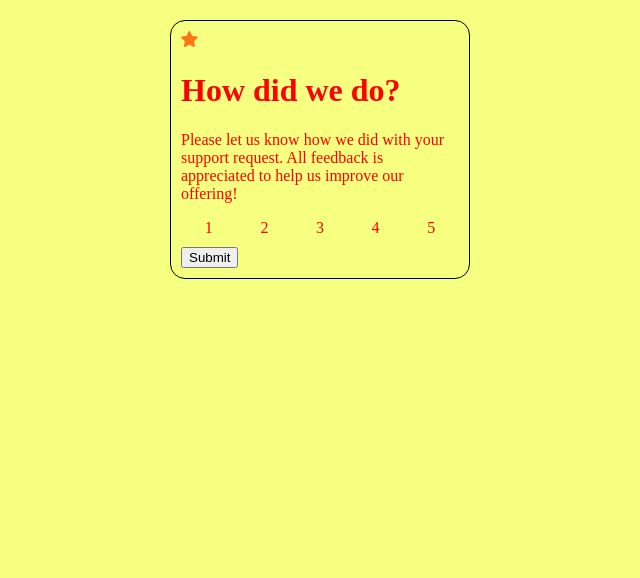
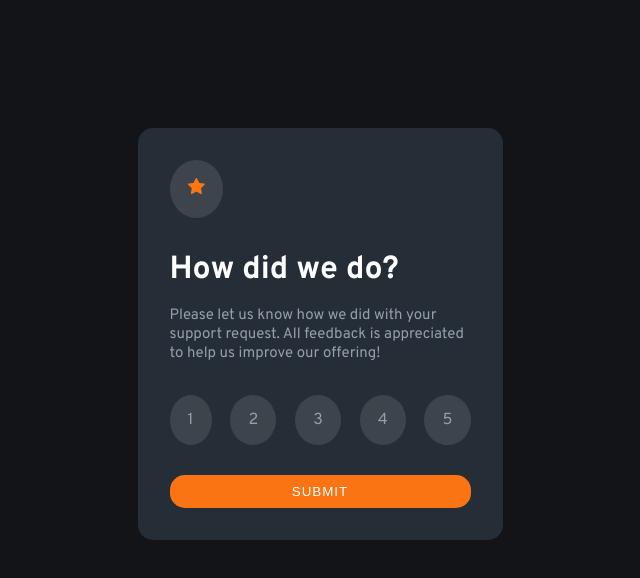
Before and after one commit to khasTema/interactive_rating_fe_chal, a React app: page / in a window 1280 px wide. Shown: the top 578 px of the page, without its empty margins (320-960 px from the left). Built offline with nearby package versions, Linux system fonts and the light colour scheme; the HTML template or start-up script is replaced by a standard one.

Commit message:
styling done

```diff
--- a/src/components/Card.js
+++ b/src/components/Card.js
@@ -6,7 +6,6 @@ export default function Card(){
 
     const [ isSubmitted, setIsSubmitted ] = useState(false)
     const [currRate, setCurrRate ] = useState(0)
-    console.log(currRate)
 
     return (
         <div className="card_component">
--- a/src/style.less
+++ b/src/style.less
@@ -1,35 +1,4 @@
-* {
-    box-sizing: border-box;
-}
-
-body {
-    background-color: rgb(246, 255, 127);
-}
-
-#root{
-    color: red;
-}
-
-.card_component {
-    border: 1px solid black;
-    padding: 10px;
-    margin: 20px auto;
-    width: 90%;
-    max-width: 300px;
-    border-radius: 15px;
-}
-
-.rating {
-    display: flex;
-    justify-content: space-around;
-}
-
-.rating_block {
-    margin-bottom: 10px;
-    cursor: pointer;
-
-    &:active,
-    &:hover {
-        background-color: aqua;
-    }
-}
+@import "./style/varibles.less";
+@import "./style/card.less";
+@import "./style/main.less";
+@import "./style/rating.less";
--- /dev/null
+++ b/src/style/card.less
@@ -0,0 +1,9 @@
+.card_component {
+    background-color: @Dark_Blue;
+    // border: 1px solid black;
+    padding: 2em;
+    margin: 10% auto;
+    width: 95%;
+    max-width: 365px;
+    border-radius: 15px;
+}
--- /dev/null
+++ b/src/style/main.less
@@ -0,0 +1,72 @@
+* {
+    box-sizing: border-box;
+}
+
+body{
+    font-family: @main_font;
+    margin: 0;
+    padding: 0;
+    background-color: @Very_Dark_Blue;
+}
+
+.card_headding{
+    color: @White;
+    font-weight: 700;
+    margin: 1em 0 .5em;
+}
+
+p {
+    font-size: @main_font_size;
+    font-weight: 400;
+    color: @Ligh_grey;
+}
+
+.card_headding, .card_description {
+    text-align: center;
+}
+
+.align {
+    text-align: left;
+}
+
+.star_img {
+    background-color: @Medium_Grey;
+    display: inline-block;
+    padding: 6%;
+    border-radius: 50%;
+}
+
+.submit {
+    width: 100%;
+    padding: 3%;
+    background-color: @Orange;
+    border: none;
+    border-radius: 15px;
+    text-transform: uppercase;
+    color: @White;
+    letter-spacing: 1px;
+    margin-top: 1em;
+    cursor: pointer;
+
+    &:hover,
+    &:active {
+        color: @Orange;
+        background-color: @White;
+    }
+
+}
+
+.illustration{
+    margin-left: 20%;
+    margin-bottom: 2em;
+}
+
+.user_rating_placeholder{
+    background-color: @Medium_Grey;
+    color: @Orange;
+    border-radius: 15px;
+    padding: .3em ;
+    text-align: center;
+    width: 65%;
+    margin: 0 auto;
+}
--- /dev/null
+++ b/src/style/rating.less
@@ -0,0 +1,21 @@
+.rating {
+    margin-top: 2em;
+    display: flex;
+    justify-content: space-between;
+}
+
+.rating_block {
+    background-color: @Medium_Grey;
+    color: @Ligh_grey;
+    padding: 5% 6%;
+    border-radius: 50%;
+    text-align: center;
+    margin-bottom: 1em;
+    cursor: pointer;
+
+    &:hover,
+    &:active {
+        background-color: @Orange;
+        color: @White;
+    }
+}
--- /dev/null
+++ b/src/style/varibles.less
@@ -0,0 +1,13 @@
+@import (css) url('https://fonts.googleapis.com/css2?family=Overpass:wght@400;700&display=swap');
+
+// typo
+@main_font: 'Overpass', sans-serif;
+@main_font_size: 15px;
+
+// colors
+@Orange: hsl(25, 97%, 53%);
+@White: hsl(0, 0%, 100%);
+@Ligh_grey: hsl(217, 12%, 63%);
+@Medium_Grey: hsl(214, 11%, 27%);
+@Dark_Blue: hsl(213, 19%, 18%);
+@Very_Dark_Blue: hsl(216, 12%, 8%);
```
Also changed, not shown: 1 other file (tests, documents, lock files or other folders).
